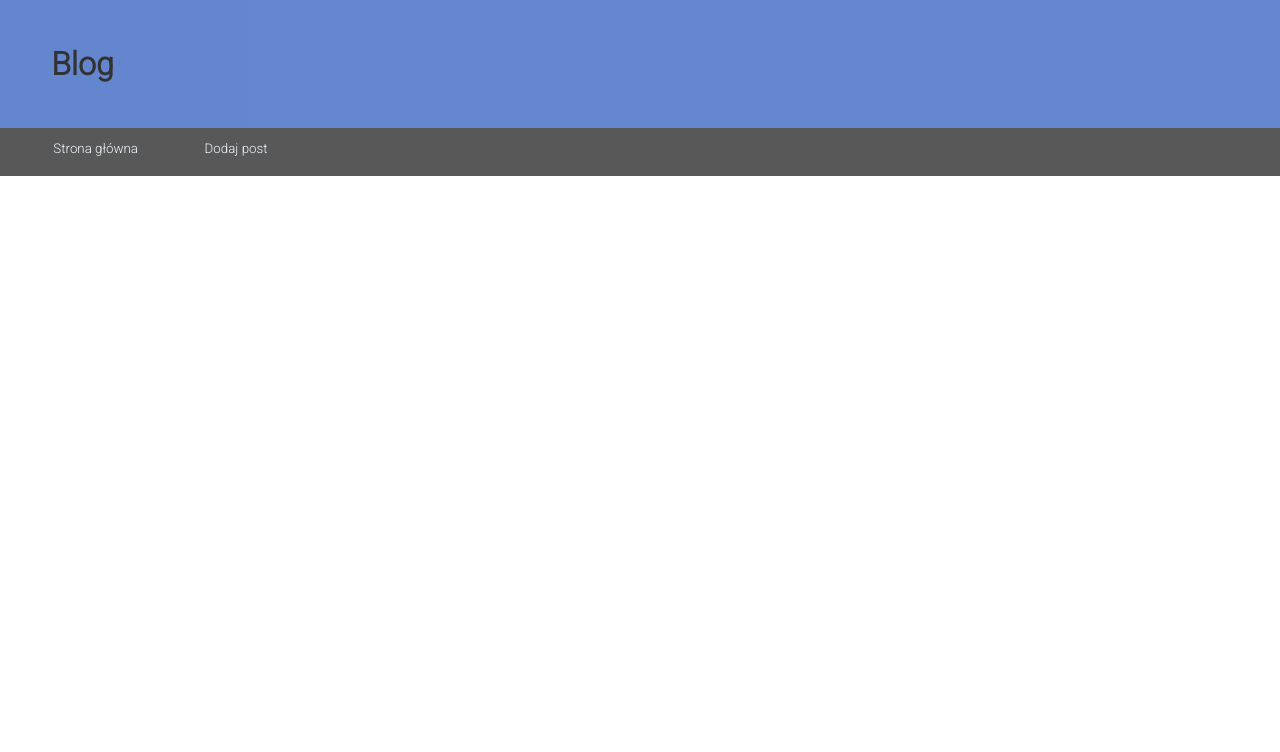
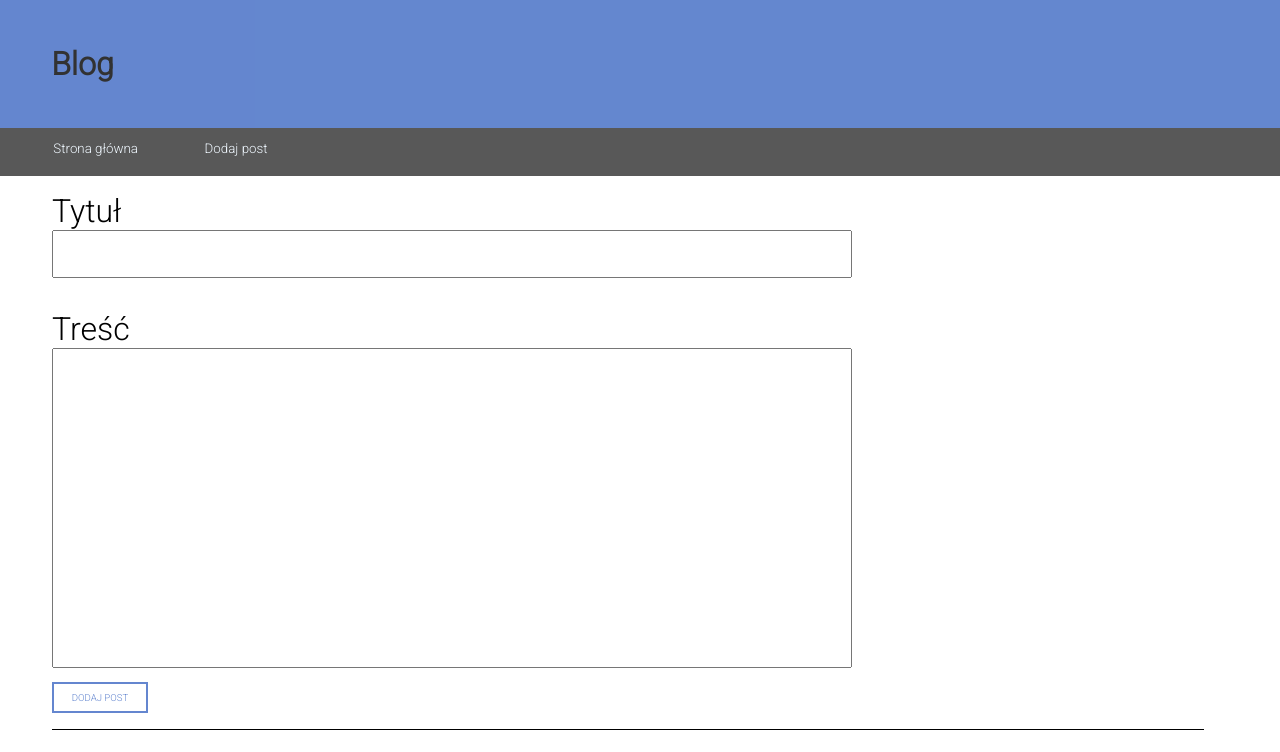
Before and after one commit to michukng/blogreact, a React (Create React App) app: page /dodaj-post in a window 1280 px wide. Shown: the top 752 px of the page. Built offline with nearby package versions, Linux system fonts and the light colour scheme; data requests are answered from the project's data file.

Commit message:
adding Addpost

```diff
--- a/data/db.json
+++ b/data/db.json
@@ -1,3 +1,14 @@
 {
-  "posts": []
+  "posts": [
+    {
+      "id": 4,
+      "postTitle": "długi tytuł jakiś",
+      "postBody": "Długa treść wiadomości jest."
+    },
+    {
+      "id": 5,
+      "postTitle": "Testowy tytuł",
+      "postBody": "Testowa treść wiadomości"
+    }
+  ]
 }
--- /dev/null
+++ b/src/AddPost.js
@@ -0,0 +1,61 @@
+import { useContext } from "react";
+import DataContext from "./Context/DataContext";
+import api from './api/posts';
+
+const AddPost = () => {
+    const { posts, setPosts, postBody, setPostBody, postTitle, setPostTitle, navigate } = useContext(DataContext);
+
+    const handleSubmit = async (e) => {
+        e.preventDefault();
+        const id = posts.length ? posts[posts.length - 1].id + 1 : 1;
+        const newPost = {
+            id: id,
+            postTitle: postTitle,
+            postBody: postBody
+        }
+        try {
+            const response = await api.post('/posts', newPost);
+            const allPosts = [...posts, response.data];
+            setPosts(allPosts);
+            setPostTitle('');
+            setPostBody('');
+            navigate(`/posts/${id}`)
+        } catch (err) {
+            console.log(err.message);
+        }
+    }
+
+  return (
+    <main className="post-page">
+      <form className="add-post-form">
+        <label htmlFor="postTitle" className="postTitle-label">
+            Tytuł
+        </label>
+        <input
+            type="text"
+            maxLength={25}
+            required
+            value={postTitle}
+            onChange={(e) => setPostTitle(e.target.value)}
+        />
+        <label htmlFor="postBody" className="postBody-label">
+            Treść
+        </label>
+        <textarea
+            id="postBody"
+            required
+            maxLength={400}
+            value={postBody}
+            onChange={(e) => setPostBody(e.target.value)}
+        />
+        <button
+            className="btn-edit-post"
+            onClick={handleSubmit}>
+            Dodaj post
+        </button>
+      </form>
+    </main>
+  )
+}
+
+export default AddPost
--- a/src/App.js
+++ b/src/App.js
@@ -5,6 +5,7 @@ import Header from './Header';
 import Nav from './Nav';
 import Home from './Home';
 import PostPage from './PostPage';
+import AddPost from './AddPost';
 
 function App() {
   return (
@@ -14,6 +15,7 @@ function App() {
         <Nav />
         <Routes>
           <Route path="/" element={<Home />} />
+          <Route path="dodaj-post" element={<AddPost />} />
           <Route path="/posts/:id" element={<PostPage />} />
         </Routes>
       </DataProvider>
--- a/src/Context/DataContext.js
+++ b/src/Context/DataContext.js
@@ -8,6 +8,8 @@ const DataContext = createContext({});
 export const DataProvider = ({ children }) => {
     const API_URL = 'http://localhost:3500'
     const [posts, setPosts] = useState([]);
+    const [postBody, setPostBody ] = useState("");
+    const [postTitle, setPostTitle ] = useState("");
     const navigate = useNavigate();
 
     const { data, fetchError, isLoading } = useAxiosFetch('http://localhost:3500/posts');
@@ -18,7 +20,9 @@ export const DataProvider = ({ children }) => {
 
     return (
         <DataContext.Provider value={{
-            posts, setPosts, API_URL, navigate
+            posts, setPosts, API_URL, navigate,
+            postBody, setPostBody,
+            postTitle, setPostTitle
         }}>
             {children}
             </DataContext.Provider>
--- a/src/Nav.js
+++ b/src/Nav.js
@@ -8,7 +8,7 @@ const Nav = () => {
       <button onClick={() => navigate('/')}>
         Strona główna
       </button>
-      <button>
+      <button onClick={() => navigate('/dodaj-post')}>
         Dodaj post
       </button>
     </nav>
--- a/src/PostPage.js
+++ b/src/PostPage.js
@@ -21,15 +21,18 @@ const PostPage = () => {
 
 return (
 
-    <main>
-        { post && <>
+    <main className="post-page">
+        {post && <>
       <h2 className='post-title'>{post.postTitle}</h2>
             <p className='post-body'>{post.postBody}</p>
+            <div className="btn-container">
             <button className='btn-edit-post'>Edytuj Post</button>
             <button
             className='btn-delete-post'
             onClick={() => handleDelete(post.id)}
-            >Usuń Post</button></>}
+            >Usuń Post</button>
+            </div></>}
+
     </main>
   )
 }
--- a/src/index.css
+++ b/src/index.css
@@ -151,3 +151,56 @@ li {
 .btn-edit-post:hover {
   color: #111;
 }
+
+/* POSTPAGE */
+
+.post-page {
+  display: flex;
+  justify-content: flex-start;
+  align-items: flex-start;
+  flex-direction: column;
+  margin-left: 3.25em;
+  margin-right: 3.25em;
+  margin-top: 1em;
+  border-bottom: 1px solid black;
+  padding-bottom: 1em;
+  width: 90vw;
+}
+
+.btn-container {
+  display: flex;
+}
+
+/* ADDPOST PAGE */
+
+.add-post-form {
+  display: flex;
+  flex-direction: column;
+}
+
+.add-post-form input[type='text'] {
+  height: 3rem;
+  padding: 1em;
+  font-size: 1em;
+}
+
+.add-post-form textarea {
+  height: 20rem;
+  width: 50rem;
+  padding: 1em;
+  font-size: 1em;
+  resize: none;
+}
+
+.add-post-form > label {
+  font-size: 2em;
+}
+
+.add-post-form > .postBody-label {
+  margin-top: 1em;
+}
+
+.add-post-form > .btn-edit-post {
+  margin-top: 1.5em;
+  width: 10em;
+}
```
Also changed, not shown: src/Home.js (+0 -11 lines), 1 other file (tests, documents, lock files or other folders). Lines whose indentation alone changed are shown as unchanged.
